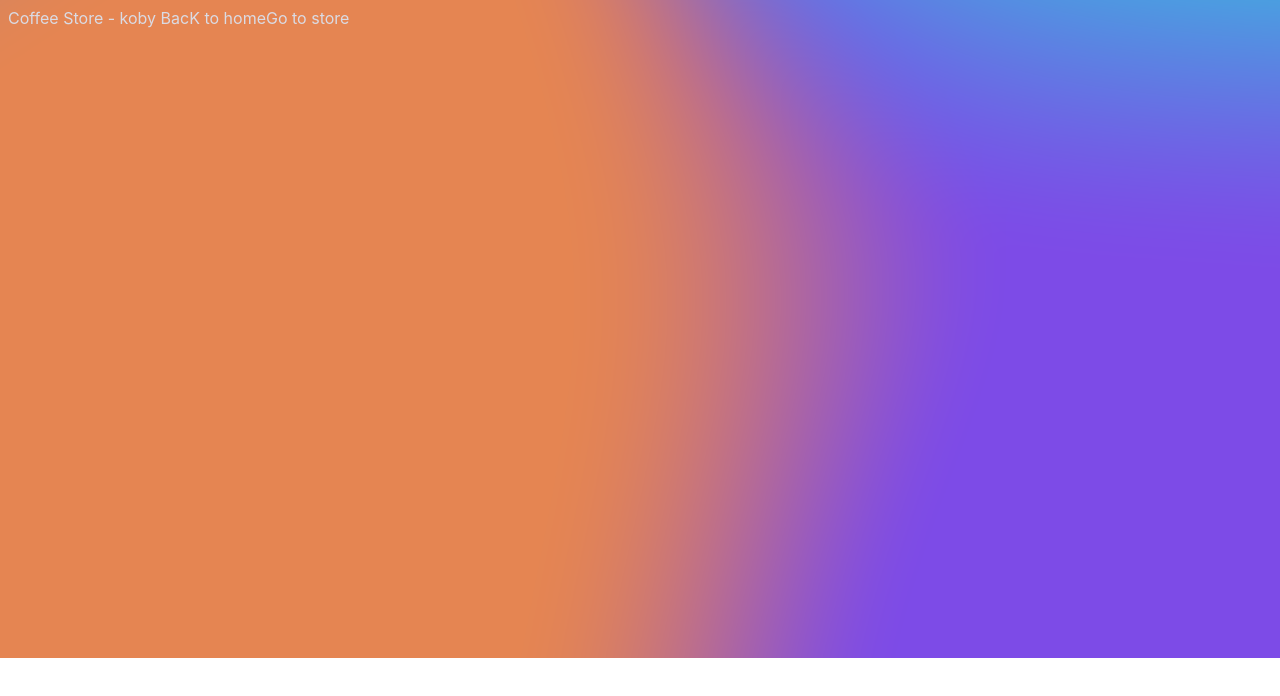
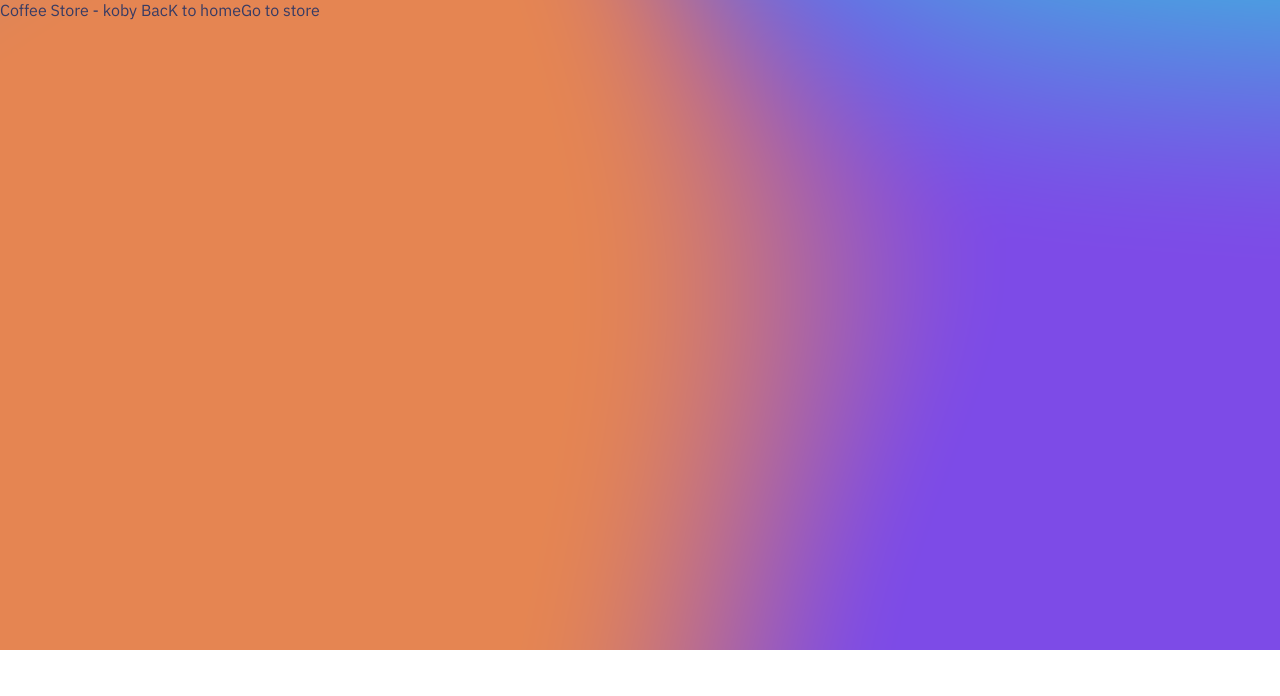
Before and after one commit to Kwabena-Agyeman/nextJS-coffee-stores, a Next.js app: page /coffee-store/koby in a window 1280 px wide. Shown: the top 696 px of the page. Built offline with nearby package versions, Linux system fonts and the light colour scheme.

Commit message:
added background image

```diff
--- /dev/null
+++ b/pages/_document.js
@@ -0,0 +1,37 @@
+/** @format */
+import Document, { Html, Head, Main, NextScript } from "next/document";
+
+class MyDocument extends Document {
+  render() {
+    return (
+      <Html lang='en'>
+        <Head>
+          <link
+            rel='preload'
+            href='/fonts/IBMPlexSans-Regular.ttf'
+            as='font'
+            crossOrigin=''
+          />
+          <link
+            rel='preload'
+            href='/fonts/IBMPlexSans-SemiBold.ttf'
+            as='font'
+            crossOrigin=''
+          />
+          <link
+            rel='preload'
+            href='/fonts/IBMPlexSans-Bold.ttf'
+            as='font'
+            crossOrigin=''
+          />
+        </Head>
+        <body>
+          <Main></Main>
+          <NextScript />
+        </body>
+      </Html>
+    );
+  }
+}
+
+export default MyDocument;
--- a/styles/globals.css
+++ b/styles/globals.css
@@ -1,26 +1,47 @@
 /** @format */
 
-* {
-  box-sizing: border-box;
-}
-
-html {
+body {
   padding: 0;
   margin: 0;
-  font-family: -apple-system, BlinkMacSystemFont, Segoe UI, Roboto, Oxygen, Ubuntu, Cantarell, Fira Sans, Droid Sans,
-    Helvetica Neue, sans-serif;
+  font-family: IBMPlexSans, -apple-system, BlinkMacSystemFont, Segoe UI, Roboto,
+    Oxygen, Ubuntu, Cantarell, Fira Sans, Droid Sans, Helvetica Neue, sans-serif;
 
-  background: url("../public/static/mesh-gradient.png");
+  background: url("/static/mesh-gradient.png");
 
   background-position: 50%;
   background-repeat: no-repeat;
   background-size: cover;
-  color: #dadbe4;
+  color: #373b64;
+}
+
+@font-face {
+  font-family: "IBMPlexSans";
+  font-style: normal;
+  font-weight: 500;
+  src: url("/fonts/IBMPlexSans-Regular.ttf") format("truetype");
+}
+
+@font-face {
+  font-family: "IBMPlexSans";
+  font-style: normal;
+  font-weight: 600;
+  src: url("/fonts/IBMPlexSans-SemiBold.ttf") format("truetype");
+}
+
+@font-face {
+  font-family: "IBMPlexSans";
+  font-style: normal;
+  font-weight: 700;
+  src: url("/fonts/IBMPlexSans-Bold.ttf") format("truetype");
 }
 
 a {
   color: inherit;
   text-decoration: none;
+}
+
+* {
+  box-sizing: border-box;
 }
 
 p {
@@ -64,8 +85,8 @@
 }
 
 :root {
-  --text-purple: rgb(31, 28, 59);
-  --text-purple-dark: rgb(18, 15, 61);
+  --text-purple: rgba(67, 56, 202, 1);
+  --text-purple-dark: rgba(79, 70, 229, 1);
   --text-black: rgba(17, 24, 39, 1);
   --text-white-100: rgba(229, 231, 235, 1);
 }
```
